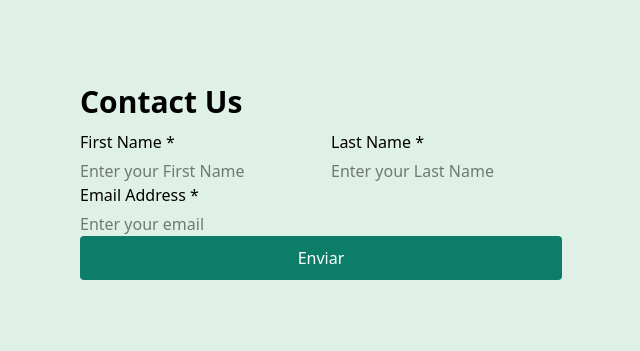
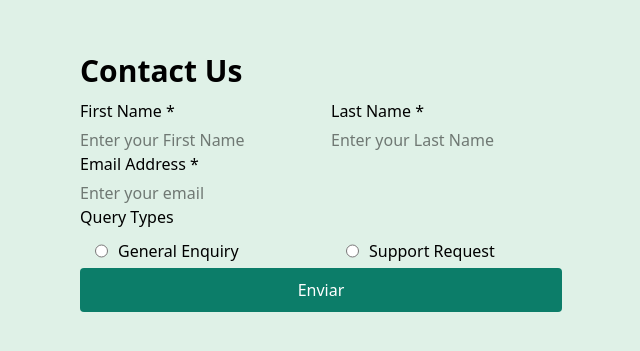
Before and after one commit to theJRodrigues/contact-form, a React (Vite) app: page / in a window 1280 px wide. Shown: the part 223-574 px from the top of the page, without its empty margins (319-959 px from the left). Built offline with nearby package versions, Linux system fonts and the light colour scheme.

Commit message:
update input radio for hook form

```diff
--- a/others/index.html
+++ b/others/index.html
@@ -18,11 +18,6 @@
 
 
 
-  Query Type
-  General Enquiry
-  Support Request
-  Please select a query type
-
   Message
   This field is required
 
--- a/src/index.css
+++ b/src/index.css
@@ -24,3 +24,7 @@
 .input{
   @apply py-0.5 px-1.5 w-full rounded focus:outline-none
 }
+
+.errorMessageForm{
+  @apply text-primary-red text-[13px]
+}
--- a/src/pages/form-contact-us/FormContactUs.jsx
+++ b/src/pages/form-contact-us/FormContactUs.jsx
@@ -1,5 +1,4 @@
 /* eslint-disable no-unused-vars */
-import { useState } from "react";
 import { InputEmailElement } from "./inputs/InputEmailElement";
 import { InputTextElement } from "./inputs/InputTextElement";
 import { InputRadioElement } from "./inputs/InputRadioElement";
@@ -8,42 +7,39 @@ import { InputCheckBox } from "./inputs/InputCheckBox";
 import { useForm} from "react-hook-form";
 
 export const FormContactUs = () => {
-  const {register, handleSubmit, formState: {errors, isValid}, resetField}= useForm();
+  const {register, handleSubmit, formState: {errors}, resetField, watch}= useForm();
   function onSubmit(data){
     console.log(data)
-
   }
-
-
 
   return (
     <form className="form" onSubmit={handleSubmit(onSubmit)} noValidate>
       <h1 className="font-bold text-3xl my-1 ">Contact Us</h1>
 
-      <section className="flex gap-2">
-        <InputTextElement label="First Name" id="firstName" register={register} errors={errors}/>
-        <InputTextElement label="Last Name" id="lastName" register={register} errors={errors}/>
-      </section>
+      <div className="flex gap-2">
+        <InputTextElement label="First Name" name="firstName" register={register} errors={errors}/>
+        <InputTextElement label="Last Name" name="lastName" register={register} errors={errors}/>
+      </div>
 
+      <InputEmailElement label="Email Address" name="email" register={register} errors={errors}/>
 
-
-      <InputEmailElement label="Email Address" id="email" register={register} errors={errors}/>
-
-      {/* <section>
+      <div>
         <h2 className="mb-0.5">Query Types</h2>
         <div className="flex gap-2">
-          <InputRadioElement label="General Enquiry" id="general-enquiry" setValue={setOption} value={optionRadioBtn}/>
-          <InputRadioElement label="Support Request" id="support-request" setValue={setOption} value={optionRadioBtn}/>
+          <InputRadioElement label="General Enquiry" name="queryType" value="generalEnquiry" register={register} watch={watch} errors={errors}/>
+          <InputRadioElement label="Support Request" name="queryType" value="supportRequest" register={register} watch={watch} errors={errors}/>
         </div>
-      </section>
+        {errors?.queryType?.type === "required"
+        && <p className="errorMessageForm">Please select a query type</p>}
+      </div>
 
-      <section>
+      {/* <div>
         <TextAreaElement label="Message *" id="message"  setValue={setMessage}/>
-      </section>
+      </div>
 
-      <section className="my-2">
+      <div className="my-2">
         <InputCheckBox label="I consent to being contacted by the team" id="checkBox" setValue={setChecked} value={isChecked}/>
-      </section> */}
+      </div> */}
 
       <button className="w-full bg-primary-green-600 p-1 rounded text-white" type="submit">Enviar</button>
     </form>
--- a/src/pages/form-contact-us/inputs/InputEmailElement.jsx
+++ b/src/pages/form-contact-us/inputs/InputEmailElement.jsx
@@ -1,24 +1,23 @@
-export const InputEmailElement = ({ label, id, register, errors }) => {
-  const error = errors?.[id]?.type;
+export const InputEmailElement = ({ label, name, register, errors }) => {
+  const error = errors?.[name]?.type;
   return (
-    <label htmlFor={id} className="flex flex-col gap-0.5">
+    <label className="flex flex-col gap-0.5">
       <span>{label} *</span>
       <input
         className={`input border border-neutral-grey-500 focus:border-primary-green-600
         ${error && "border-red-500 focus:border-red-500"}`}
         type="text"
-        id={id}
         placeholder="Enter your email"
-        {...register(id, {
+        {...register(name, {
           required: true,
           pattern:/^[a-zà-ÿ0-9.!#$%&'*+\\/=?^_`{|}~-]+@[a-zà-ÿ0-9](?:[a-zà-ÿ0-9-]{0,61}[a-zà-ÿ0-9])?(?:.[a-zà-ÿ0-9](?:[a-zà-ÿ0-9-]{0,61}[a-zà-ÿ0-9])?)*$/i
         })}
       />
       {error === "required" && (
-        <p className="text-primary-red text-[13px]">This field is required</p>
+        <p className="errorMessageForm">This field is required</p>
       )}
       {error === "pattern" && (
-        <p className="text-primary-red text-[13px]">
+        <p className="errorMessageForm">
           Please enter a valid email address
         </p>
       )}
--- a/src/pages/form-contact-us/inputs/InputRadioElement.jsx
+++ b/src/pages/form-contact-us/inputs/InputRadioElement.jsx
@@ -1,12 +1,13 @@
-import React from 'react'
+export const InputRadioElement = ({label, name, register, value, watch, errors}) => {
+  const isChecked= watch(name);
+  const error = errors?.[name];
 
-export const InputRadioElement = ({label, id, setValue, value}) => {
-    function handleChange(e){
-        setValue(e.target.id)
-    }
   return (
-    <label htmlFor={id} className={`flex gap-1 w-full rounded border border-neutral-grey-500 py-0.5 px-1.5 ${value == id && "bg-primary-green-200 border-primary-green-600"}`}>
-        <input className='accent-primary-green-600'  type="radio" id={id} onChange={handleChange} checked={value === id} />
+    <label className={`flex gap-1 w-full rounded border border-neutral-grey-500 py-0.5 px-1.5
+    ${isChecked === value && "bg-primary-green-200 border-primary-green-600"}
+    ${error && "border-primary-red bg-red-100"}`}>
+        <input className='accent-primary-green-600'  type="radio" value={value}
+        {...register (name, {required: true})}/>
         <span>{label}</span>
     </label>
   )
--- a/src/pages/form-contact-us/inputs/InputTextElement.jsx
+++ b/src/pages/form-contact-us/inputs/InputTextElement.jsx
@@ -1,22 +1,19 @@
-export const InputTextElement = ({ label, id, register, errors}) => {
-  const error = errors?.[id]?.type;
+export const InputTextElement = ({ label, name, register, errors}) => {
+  const error = errors?.[name]?.type;
   return (
-    <label htmlFor={id} className="flex flex-col gap-0.5 w-full">
+    <label className="flex flex-col gap-0.5 w-full">
       <h2>{label} *</h2>
-
       <input
         className={`input border border-neutral-grey-500 focus:border-primary-green-600
         ${error && "border-primary-red focus:border-primary-red"}`}
-
         placeholder={`Enter your ${label}`}
-        id={id}
-        {...register(id, {
+        {...register(name, {
           required: true,
           pattern: /^[A-ZÀ-Ÿ\s]+$/i,
         })}
       />
-      {error === "pattern" && <p className="text-primary-red text-[13px]">Please use only letters</p>}
-      {error === "required" && <p className="text-primary-red text-[13px]">This field is required</p>}
+      {error === "pattern" && <p className="errorMessageForm">Please use only letters</p>}
+      {error === "required" && <p className="errorMessageForm">This field is required</p>}
     </label>
   );
 };
```
